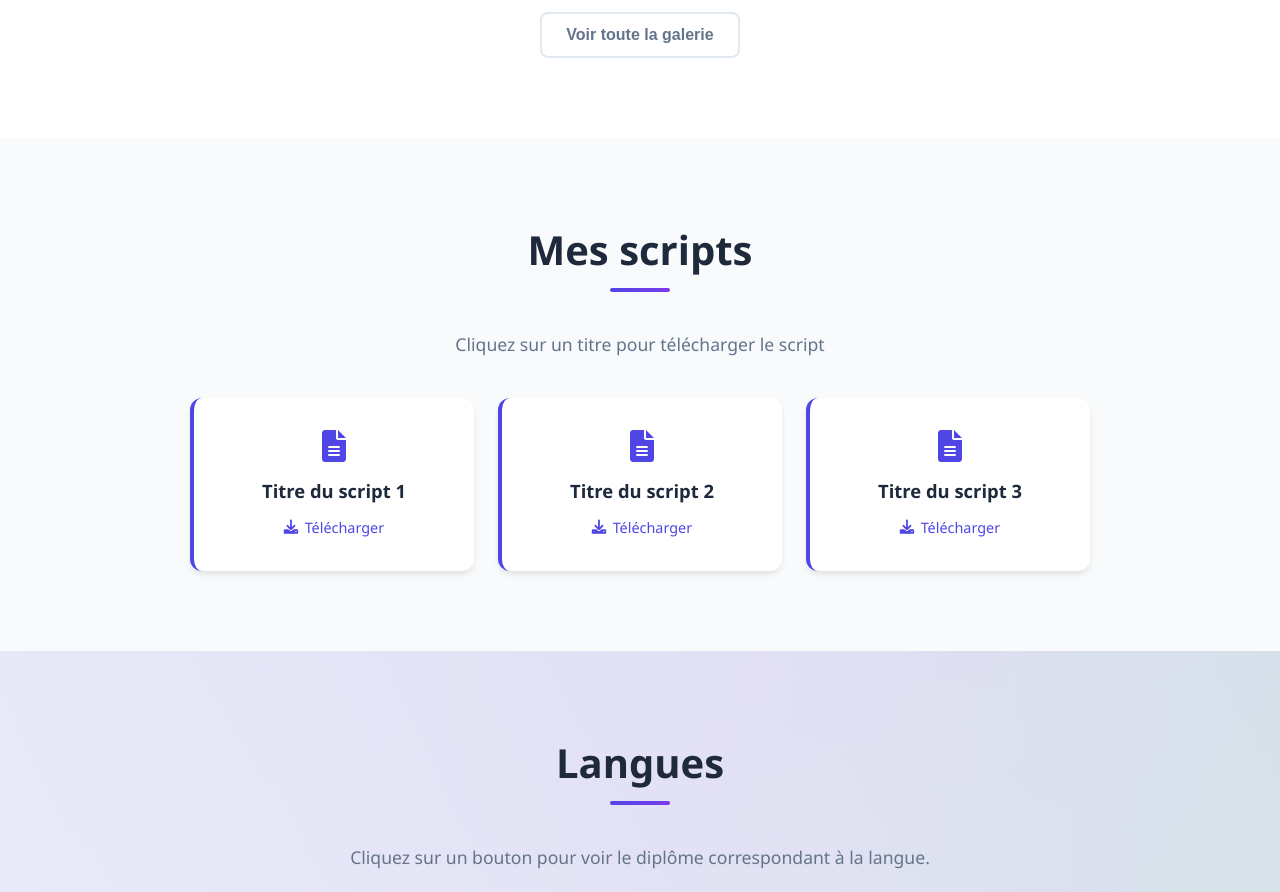
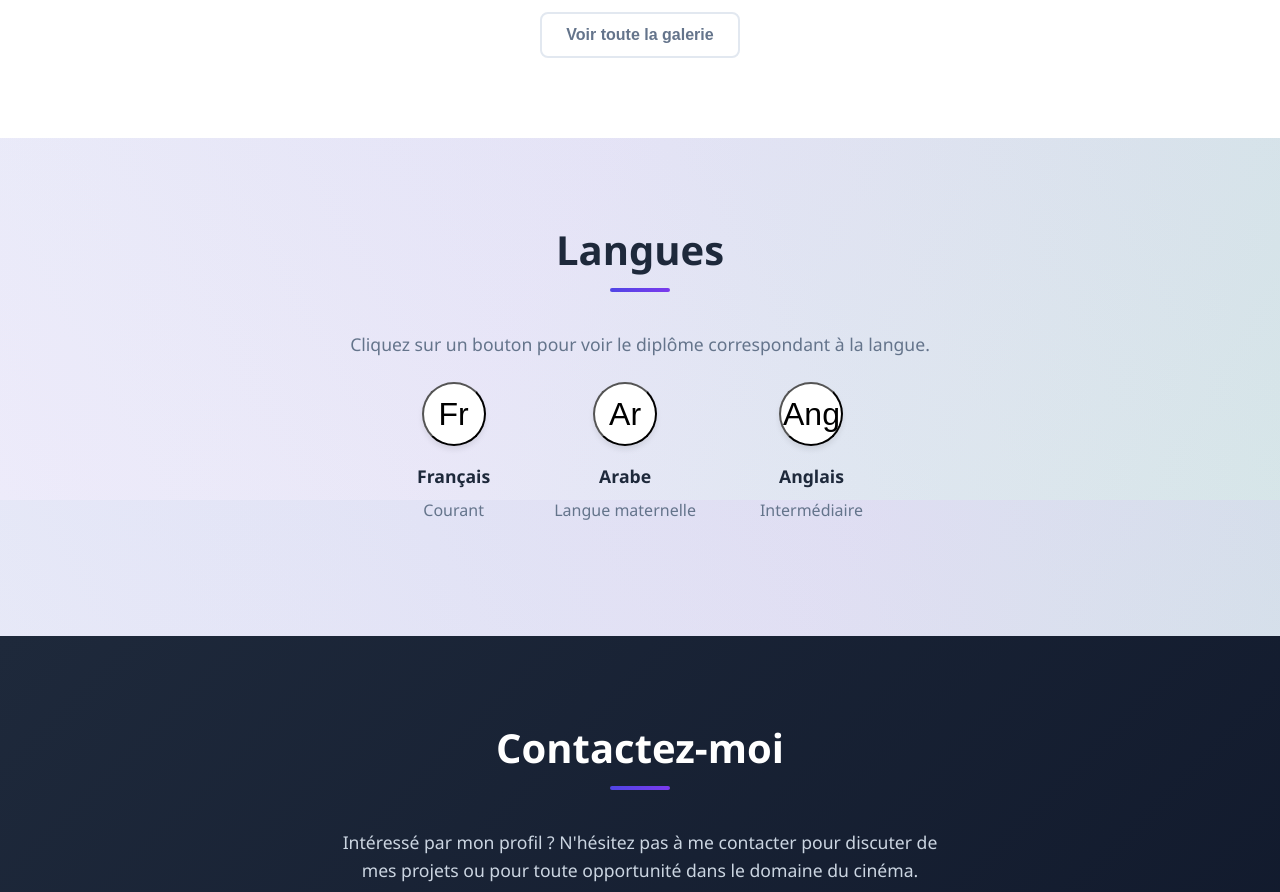
Before and after one commit to manilmed/portfolio, a plain HTML site: page index.html in a window 1280 px wide. Shown: the part 3500-4392 px from the top of the page. Drawn offline with Linux system fonts and the light colour scheme.

Commit message:
Comment out scripts section in index.html

```diff
--- a/index.html
+++ b/index.html
@@ -240,7 +240,7 @@
     </section>
 
     <!-- Scripts Section -->
-    <section id="scripts" class="scripts">
+   <!--  <section id="scripts" class="scripts">
         <div class="container">
             <h2 class="section-title">Mes scripts</h2>
             <p class="section-subtitle">Cliquez sur un titre pour télécharger le script</p>
@@ -262,7 +262,7 @@
                 </a>
             </div>
         </div>
-    </section>
+    </section>-->
 
     <!-- Languages Section -->
     <section class="languages">
```
